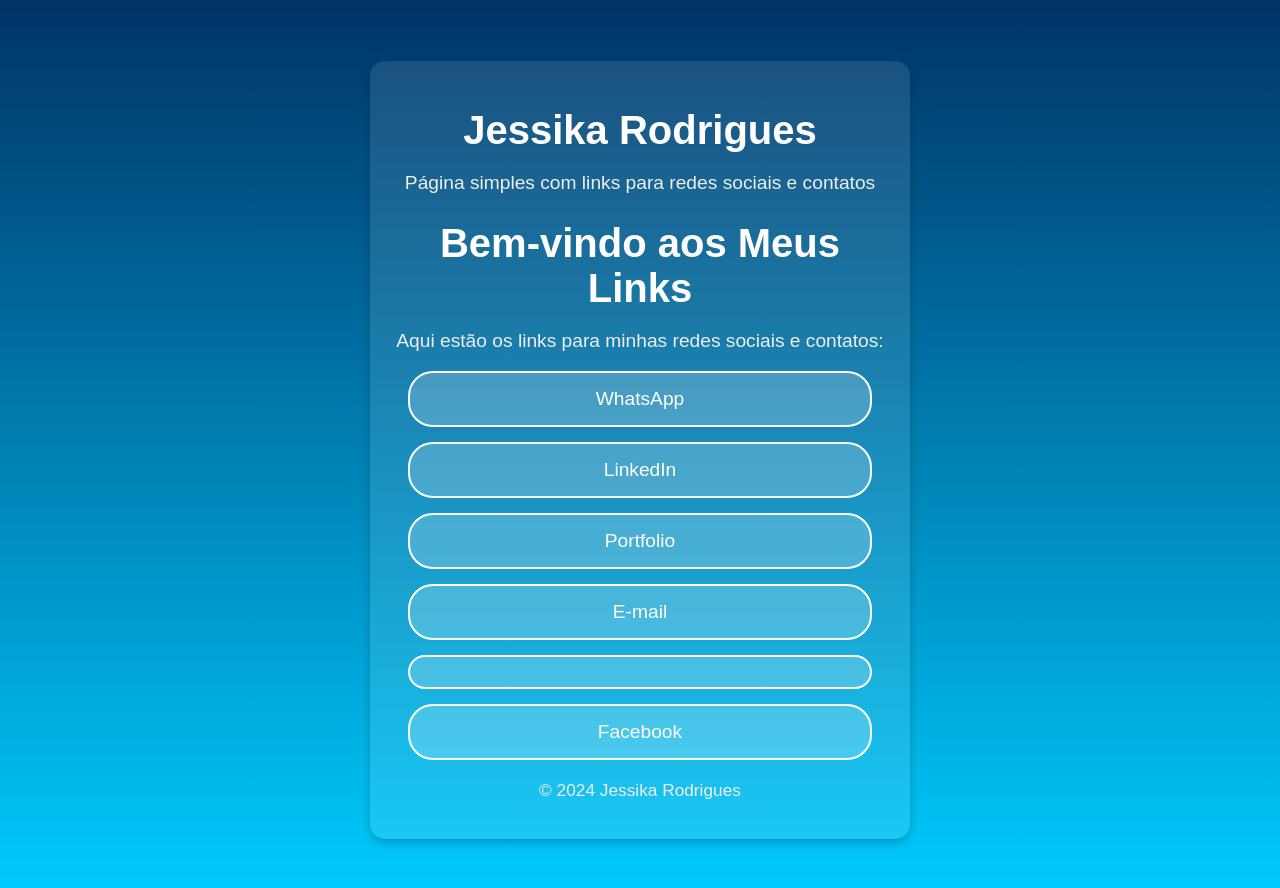
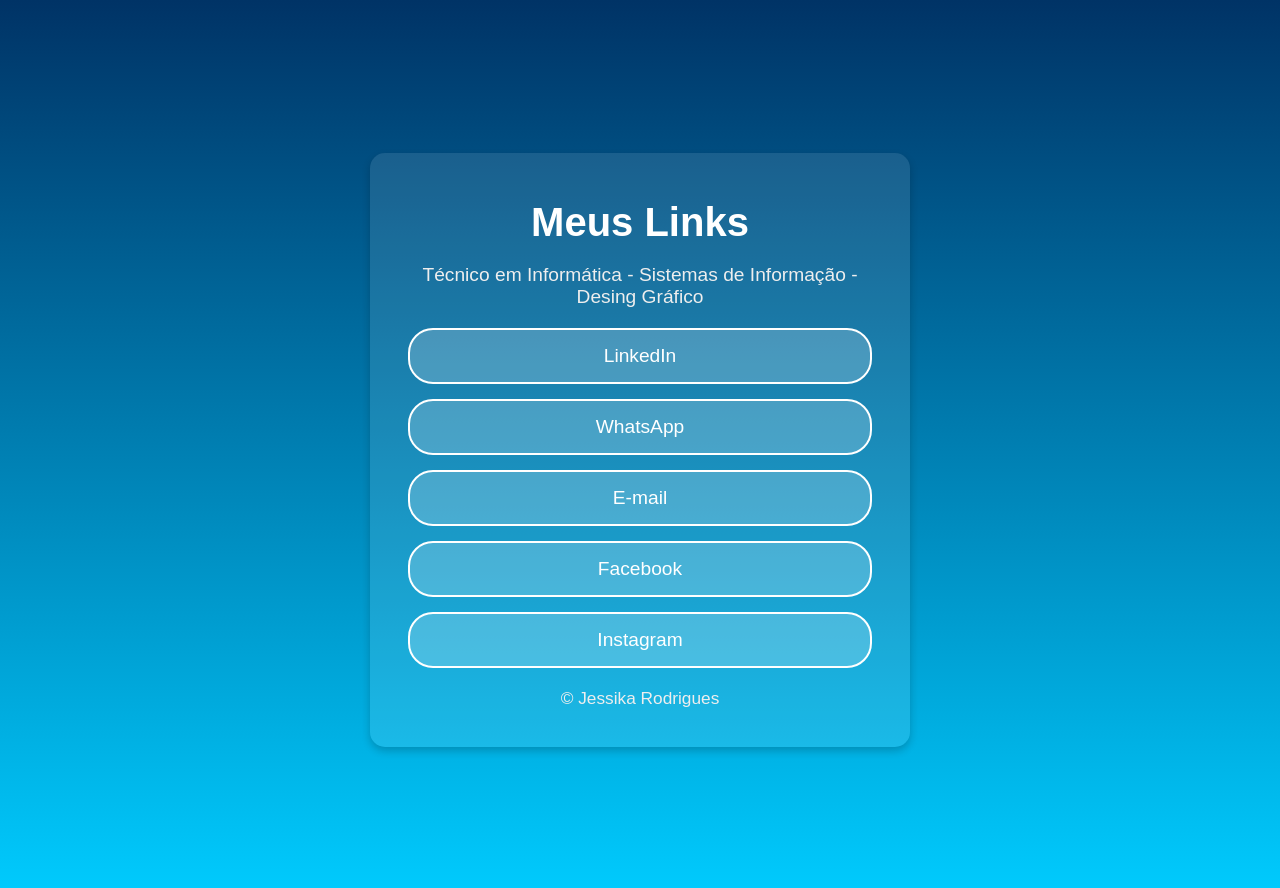
Before and after one commit to jesscatt/Jessika.rodrigues, a Jekyll site: the page built from index.md, in a window 1280 px wide. Shown: the top 888 px of the page. Built offline with Jekyll 4.4.1, drawn with Linux system fonts in a browser that asks for light colours.

Commit message:
Update default.html

```diff
--- a/_layouts/default.html
+++ b/_layouts/default.html
@@ -3,20 +3,27 @@
 <head>
   <meta charset="UTF-8">
   <meta name="viewport" content="width=device-width, initial-scale=1.0">
-    <title>{{ page.title | default: site.title }}</title>
+  <title>Meus Links</title>
   <link rel="stylesheet" href="/assets/style.css">
 </head>
 <body>
   <div class="container">
     <header>
-        <h1>{{ site.title }}</h1>
-        <p>{{ site.description }}</p>
+      <h1>Meus Links</h1>
+      <p>Técnico em Informática - Sistemas de Informação - Desing Gráfico</p>
     </header>
-      <main>
-        {{ content }}
+
+    <main class="button-container">
+
+      <a href="#" class="button">LinkedIn</a>
+      <a href="#" class="button">WhatsApp</a>
+      <a href="#" class="button">E-mail</a>
+      <a href="#" class="button">Facebook</a>
+      <a href="#" class="button">Instagram</a>
     </main>
+
     <footer>
-        <p>&copy; 2024 Jessika Rodrigues</p>
+      <p>&copy; Jessika Rodrigues </p>
     </footer>
   </div>
 </body>
```
Lines whose indentation alone changed are shown as unchanged.
